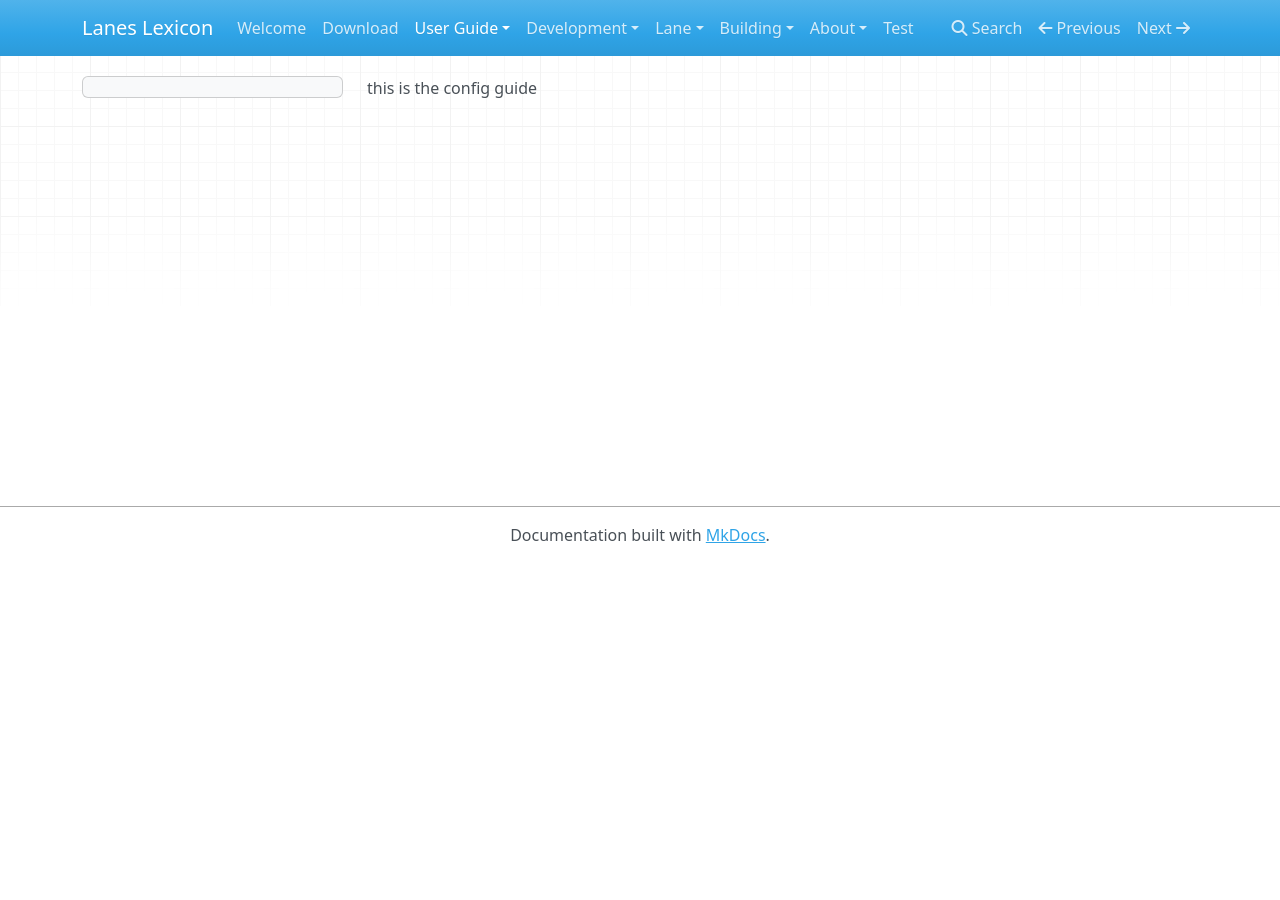
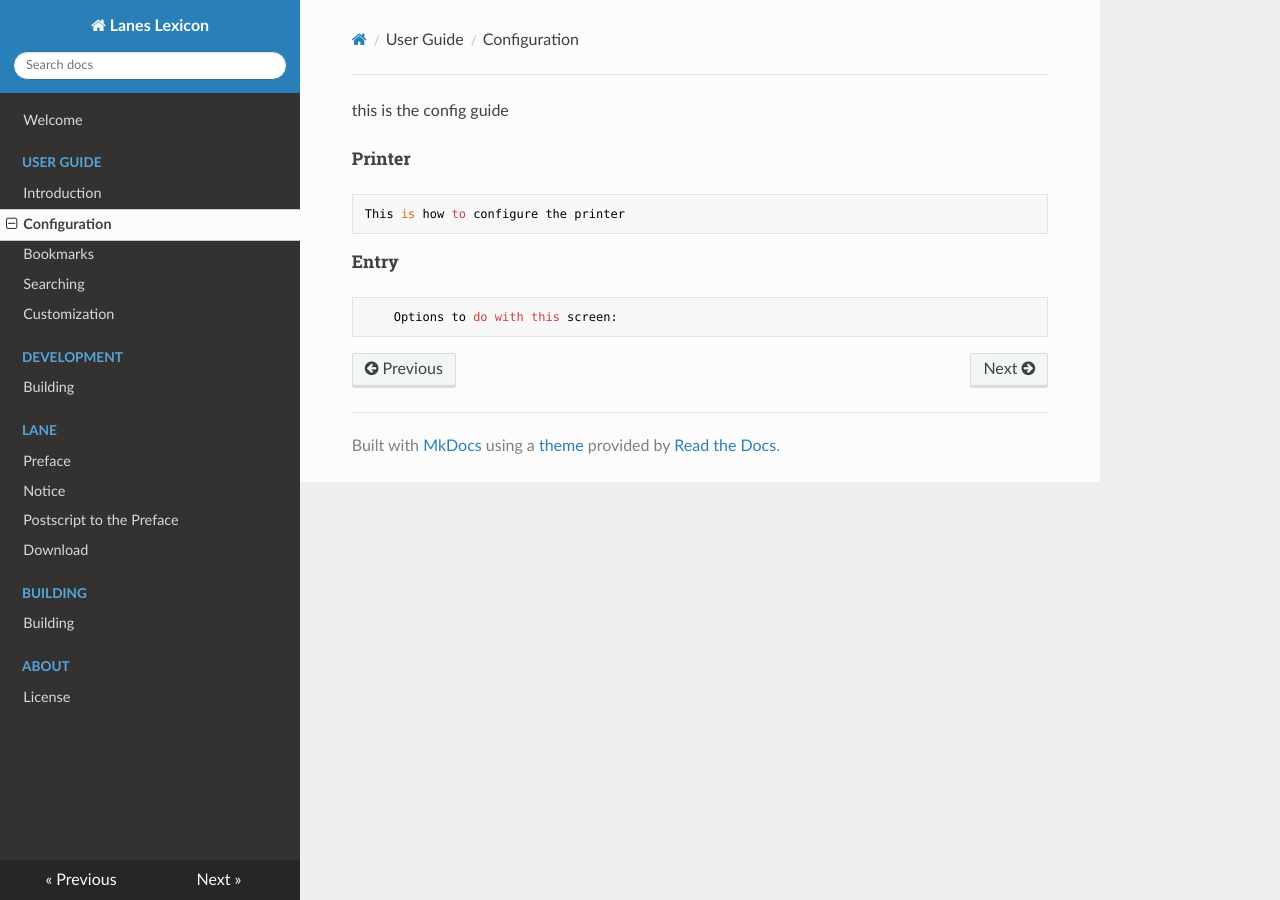
Before and after one commit to laneslexicon/lexicon_documentation, an MkDocs documentation site: the page built from docs/user-guide/configuring.md, in a window 1280 px wide. Built offline with MkDocs 1.6.1, drawn with Linux system fonts in a browser that asks for light colours; nearby versions of some CDN libraries; old or Windows-style settings are respelled for this version of MkDocs.

Commit message:
revisiting to make sure it works

```diff
--- a/docs/user-guide/configuring.md
+++ b/docs/user-guide/configuring.md
@@ -1 +1,9 @@
 this is the config guide
+
+#####Printer
+
+	This is how to configure the printer
+
+#####Entry<a name="entrysettings"></a>
+
+        Options to do with this screen:
--- a/mkdocs.yml
+++ b/mkdocs.yml
@@ -1,15 +1,16 @@
 site_name: Lanes Lexicon
 pages:
 - ['index.md', Welcome]
-- ['download.md', Download]
 - ['user-guide/using.md', User Guide, 'Introduction']
 - ['user-guide/configuring.md', User Guide, 'Configuration']
 - ['user-guide/bookmarks.md', User Guide, 'Bookmarks']
 - ['user-guide/search.md', User Guide, 'Searching']
+- ['user-guide/custom.md', User Guide, 'Customization']
 - ['dev-guide/build.md', Development, 'Building']
 - ['lane/preface.md','Lane','Preface']
 - ['lane/notice.md','Lane','Notice']
 - ['lane/postscript.md','Lane','Postscript to the Preface']
+- ['download.md', Download]
 - ['build.md', 'Building', 'Building']
 - ['about/license.md', 'About', 'License']
-- ['test1.md', Test]
+theme: readthedocs
```
Also changed, not shown: docs/lane/preface.md (+2 -2 lines), docs/user-guide/using.md (+4 -3 lines), readme.md (added, +26 -0 lines), 2 other files.
